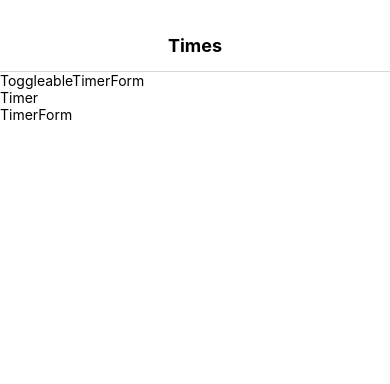
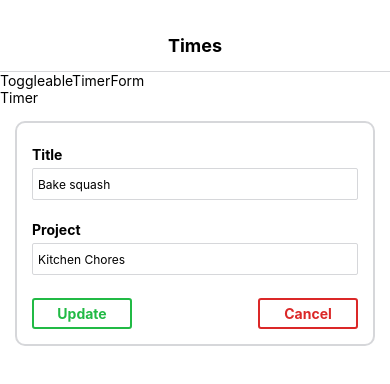
Before and after one commit to bohdanmoroziuk/time-tracker, a React Native app: screen / in a window 390 px wide. Shown: the top 384 px of the page. Built offline with nearby package versions, Linux system fonts and the light colour scheme.

Commit message:
feat(timer-form): add text inputs and control buttons

```diff
--- /dev/null
+++ b/src/components/TimerForm/TimerForm.styles.ts
@@ -0,0 +1,36 @@
+import { StyleSheet } from 'react-native';
+
+export default StyleSheet.create({
+  container: {
+    backgroundColor: 'white',
+    borderColor: '#D6D7DA',
+    borderWidth: 2,
+    borderRadius: 10,
+    padding: 15,
+    margin: 15,
+    marginBottom: 0,
+  },
+  field: {
+    marginVertical: 8,
+  },
+  textInput: {
+    height: 30,
+    padding: 5,
+    fontSize: 12,
+  },
+  textInputLabel: {
+    fontSize: 14,
+    fontWeight: 'bold',
+    marginBottom: 5,
+  },
+  textInputContainer: {
+    borderColor: '#D6D7DA',
+    borderRadius: 2,
+    borderWidth: 1,
+    marginBottom: 5,
+  },
+  buttonGroup: {
+    flexDirection: 'row',
+    justifyContent: 'space-between',
+  },
+});
--- a/src/components/TimerForm/TimerForm.tsx
+++ b/src/components/TimerForm/TimerForm.tsx
@@ -1,17 +1,54 @@
-import { FunctionComponent } from 'react';
-import { Text } from 'react-native';
+import { FunctionComponent, useMemo } from 'react';
+import { Text, View, TextInput } from 'react-native';
+
+import TimerButton from 'src/components/TimerButton';
+
+import styles from './TimerForm.styles';
 
 export interface TimerFormProps {
   id: string;
-  title: string;
-  project: string;
+  title?: string;
+  project?: string;
 }
 
-const TimerForm: FunctionComponent<TimerFormProps> = () => {
+const TimerForm: FunctionComponent<TimerFormProps> = ({
+  id,
+  title = '',
+  project = '',
+}) => {
+  const submitText = useMemo(() => id ? 'Update' : 'Create', [id]);
+
   return (
-    <Text>
-      TimerForm
-    </Text>
+    <View style={styles.container}>
+      <View style={styles.field}>
+        <Text style={styles.textInputLabel}>
+          Title
+        </Text>
+        <View style={styles.textInputContainer}>
+          <TextInput
+            style={styles.textInput}
+            underlineColorAndroid="transparent"
+            defaultValue={title}
+          />
+        </View>
+      </View>
+      <View style={styles.field}>
+        <Text style={styles.textInputLabel}>
+          Project
+        </Text>
+        <View style={styles.textInputContainer}>
+          <TextInput
+            style={styles.textInput}
+            underlineColorAndroid="transparent"
+            defaultValue={project}
+          />
+        </View>
+      </View>
+      <View style={styles.buttonGroup}>
+        <TimerButton small color="#21BA45" title={submitText} onPress={() => {}} />
+        <TimerButton small color="#DB2828" title="Cancel" onPress={() => {}} />
+      </View>
+    </View>
   );
 };
 
```
